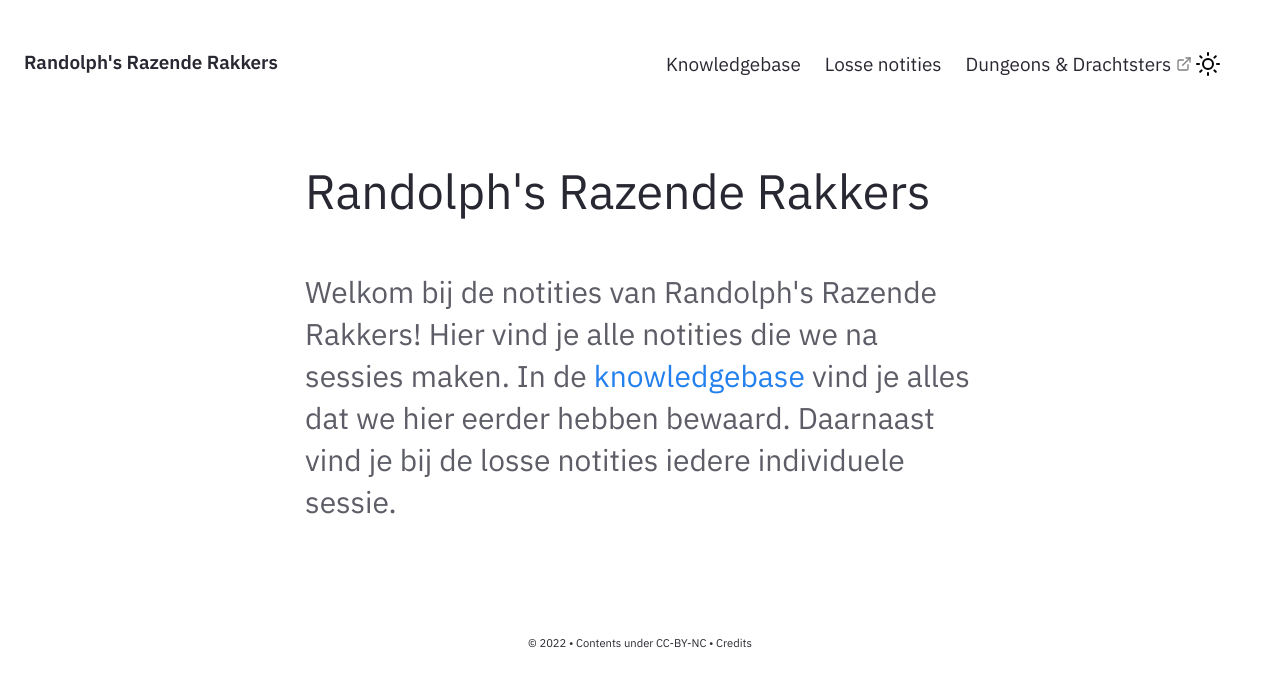
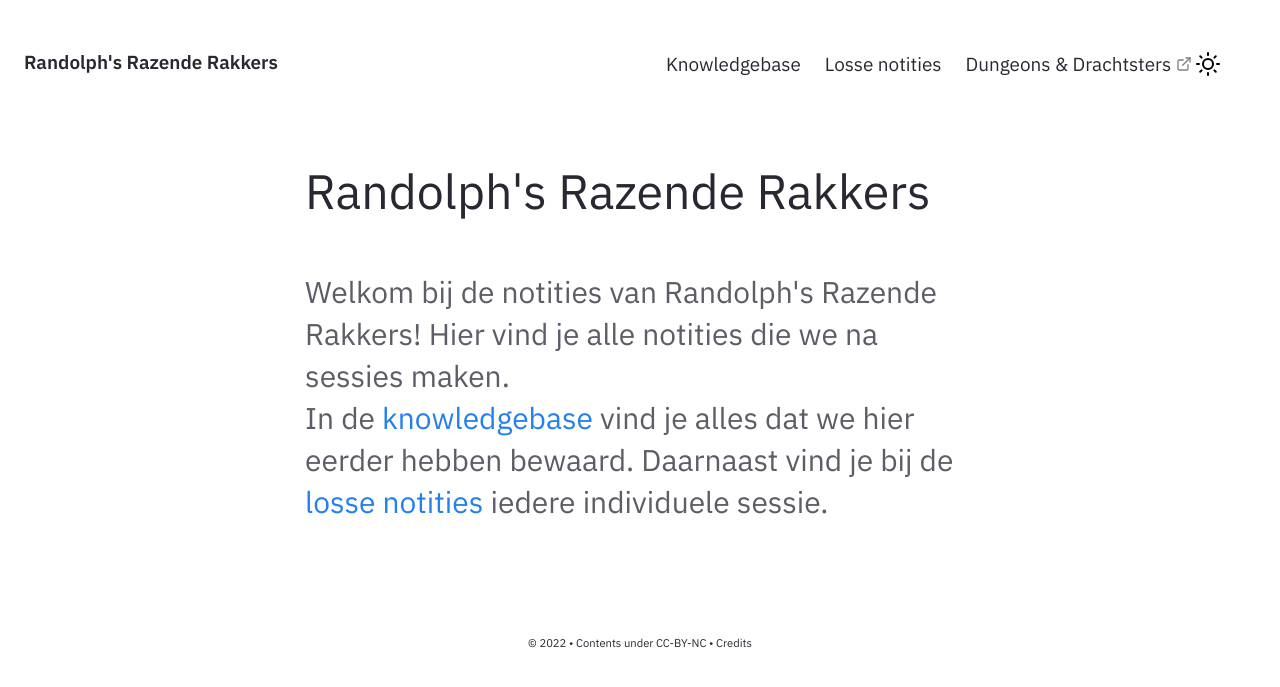
Before and after one commit to basvroegop/rrr, a Jekyll site: the page built from pages/index.md, in a window 1280 px wide. Shown: the top 687 px of the page. Built offline with Jekyll 4.4.1, drawn with Linux system fonts in a browser that asks for light colours.

```diff
--- a/_includes/Homepage.html
+++ b/_includes/Homepage.html
@@ -1,7 +1,7 @@
 <div class="home-intro">
     <div class="jumbo">{{site.heading}} </div>
     <div class="home-sub-text"> <h3>
-        Welkom bij de notities van Randolph's Razende Rakkers! Hier vind je alle notities die we na sessies maken.
-        In de <a href="{{'/notes' | relative_url}}">knowledgebase</a> vind je alles dat we hier eerder hebben bewaard. Daarnaast vind je bij de losse notities iedere individuele sessie.
+        Welkom bij de notities van Randolph's Razende Rakkers! Hier vind je alle notities die we na sessies maken.<br>
+        In de <a href="{{'/notes' | relative_url}}">knowledgebase</a> vind je alles dat we hier eerder hebben bewaard. Daarnaast vind je bij de <a href="{{'/note/overzicht-losse-notities' | relative_url}}">losse notities</a> iedere individuele sessie.
         </h3>
 </div> </div>
```
